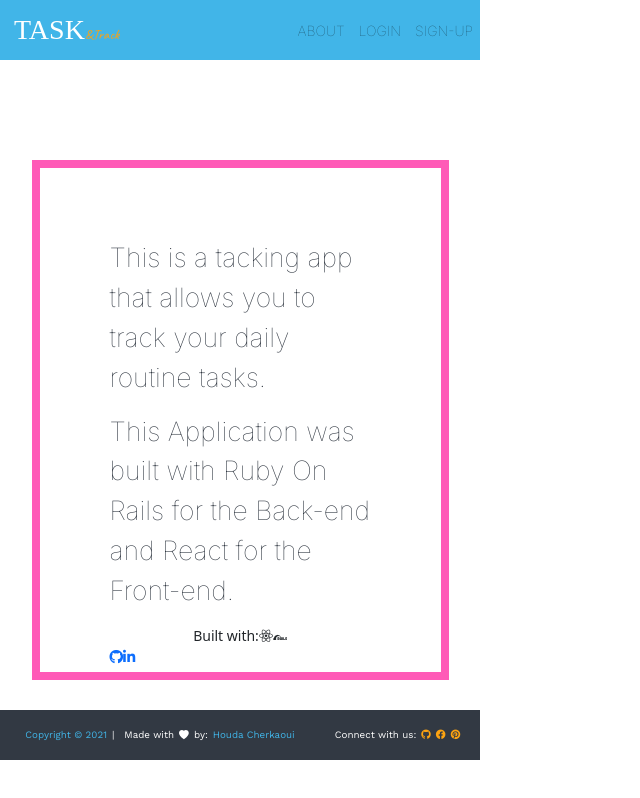
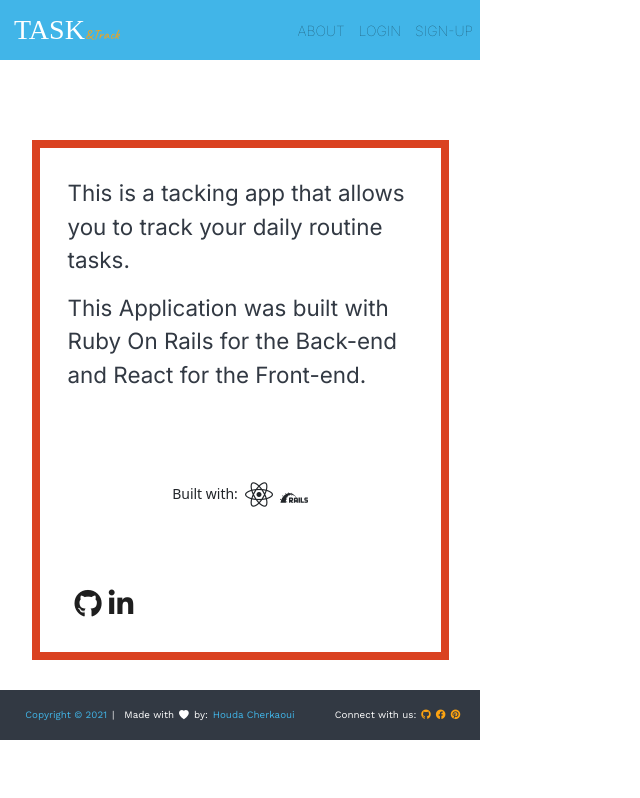
Before and after one commit to CalyCherkaoui/task-track-front-end, a React (Create React App) app: page / in a window 1280 px wide. Shown: the whole page, without its empty margins (0-640 px from the left). Built offline with nearby package versions, Linux system fonts and the light colour scheme; a web font is replaced by a local one.

Commit message:
Update styling of about page

```diff
--- a/src/styles/AboutPage.module.css
+++ b/src/styles/AboutPage.module.css
@@ -1,5 +1,5 @@
 .aboutpage_wrapper {
-  height: 90vh;
+  height: 85vh;
   display: flex;
   justify-content: space-around;
   align-items: center;
@@ -8,32 +8,28 @@
 .about_frame {
   width: 65vh;
   height: 65vh;
-  border: var(--pink) 8px solid;
-  padding: 5rem;
+  border: var(--tangerine) 8px solid;
+  padding: 2em;
 }
 
 .aboutpage_text {
   font-family: var(--font-primary);
-  font-size: 1.9rem;
-  font-weight: 200;
+  font-size: 1.6rem;
+  font-weight: 400;
   overflow-wrap: break-word;
   color: var(--theme-grey);
 }
 
-.about_icon {
+.about_icons {
   font-size: 2rem;
-  color: var(--black);
   margin-left: 0.5rem;
 }
 
 .about_icons_link {
   text-decoration: none;
+  color: var(--black);
 }
 
 .about_icons_link:hover {
-  cursor: pointer;
-}
-
-.about_icons_link svg:hover {
   color: var(---pink);
 }
```
